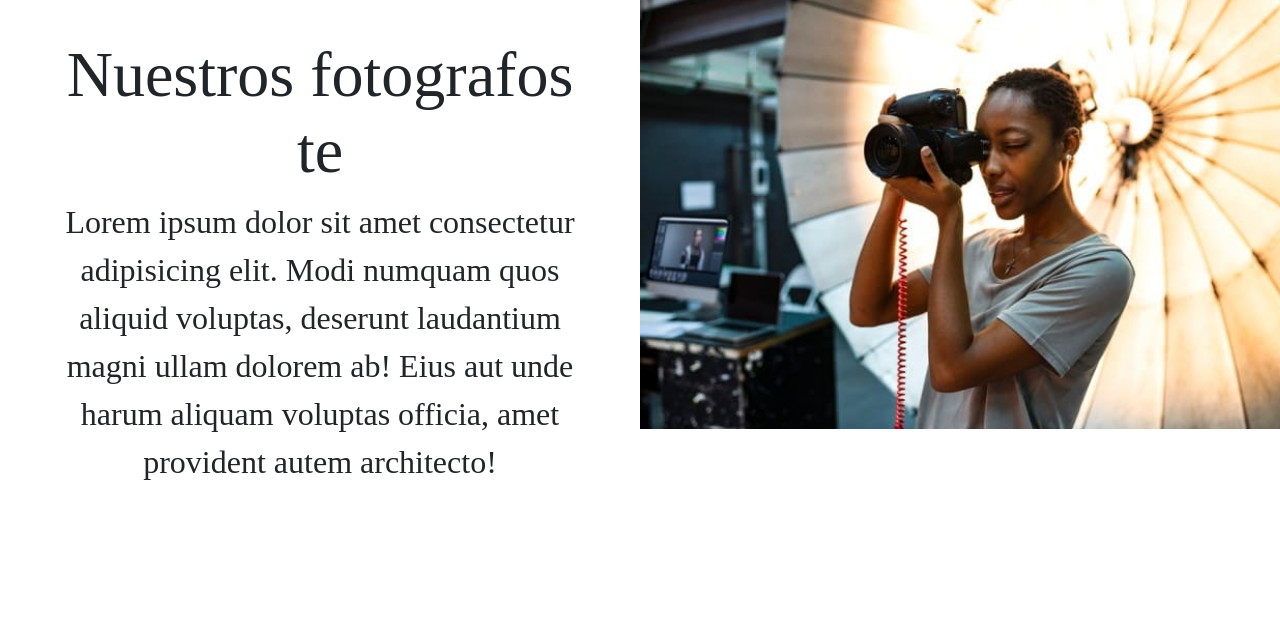
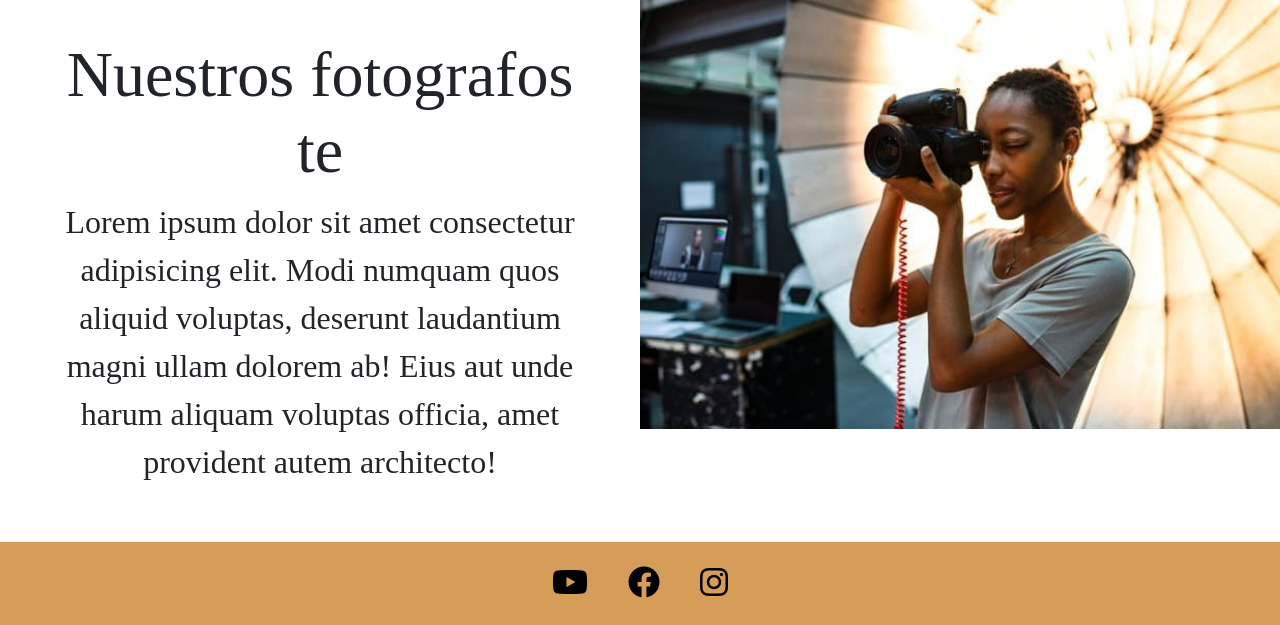
Before and after one commit to Aguero-Agustin/PaM, a plain HTML site: page index.html in a window 1280 px wide. Shown: the part 1437-2062 px from the top of the page. Before the commit the page ends 1979 px from the top, so only its background shows below. Drawn offline with nearby package versions, Linux system fonts and the light colour scheme.

Commit message:
Termino el index agrego un footer temporal

```diff
--- a/index.html
+++ b/index.html
@@ -6,6 +6,7 @@
     <meta http-equiv="X-UA-Compatible" content="IE=edge">
     <meta name="viewport" content="width=device-width, initial-scale=1.0">
     <title>PaM | Home</title>
+    <link rel="stylesheet" href="https://cdnjs.cloudflare.com/ajax/libs/font-awesome/6.1.1/css/all.min.css">
     <link href="https://cdn.jsdelivr.net/npm/bootstrap@5.1.3/dist/css/bootstrap.min.css" rel="stylesheet"
         integrity="sha384-1BmE4kWBq78iYhFldvKuhfTAU6auU8tT94WrHftjDbrCEXSU1oBoqyl2QvZ6jIW3" crossorigin="anonymous">
     <link rel="stylesheet" href="style.css">
@@ -43,7 +44,7 @@
         </div>
         <div class="nosotros--info">
             <div class="row mx-0">
-                <div class="info--iframe col-md-6"><iframe width="100%" height="400vh"
+                <div class="info--iframe col-md-6"><iframe width="100%" height="380vh"
                         src="https://www.youtube.com/embed/dYF5sKvGunY" title="YouTube video player" frameborder="0"
                         allow="accelerometer; autoplay; clipboard-write; encrypted-media; gyroscope; picture-in-picture"
                         allowfullscreen></iframe>
@@ -63,7 +64,13 @@
                 <div class="info--img col-md-6"></div>
             </div>
         </div>
-
+        <div class="footer">
+            <ul class="footer--list">
+                <li><a href="#" class="fa-brands fa-youtube"></a></li>
+                <li><a href="#" class="fa-brands fa-facebook"></a></li>
+                <li><a href="#" class="fa-brands fa-instagram"></a></li>
+            </ul>
+        </div>
         <script src="https://cdn.jsdelivr.net/npm/@popperjs/core@2.10.2/dist/umd/popper.min.js"
             integrity="sha384-7+zCNj/IqJ95wo16oMtfsKbZ9ccEh31eOz1HGyDuCQ6wgnyJNSYdrPa03rtR1zdB" crossorigin="anonymous">
         </script>
--- a/style.scss
+++ b/style.scss
@@ -84,3 +84,21 @@
         }
     }
 }
+.footer{
+    .footer--list{
+        background-color: #D69D58;
+        display: flex;
+        padding: 3vh;
+    }
+    ul{
+        margin: 0%;
+        list-style: none;
+        justify-content: center;
+        gap: 5vh;
+    }
+    a{
+        @extend .parrafo;
+        color: black;
+        text-decoration: none;
+    }
+}
```
Also changed, not shown: style.css, 1 other file.
